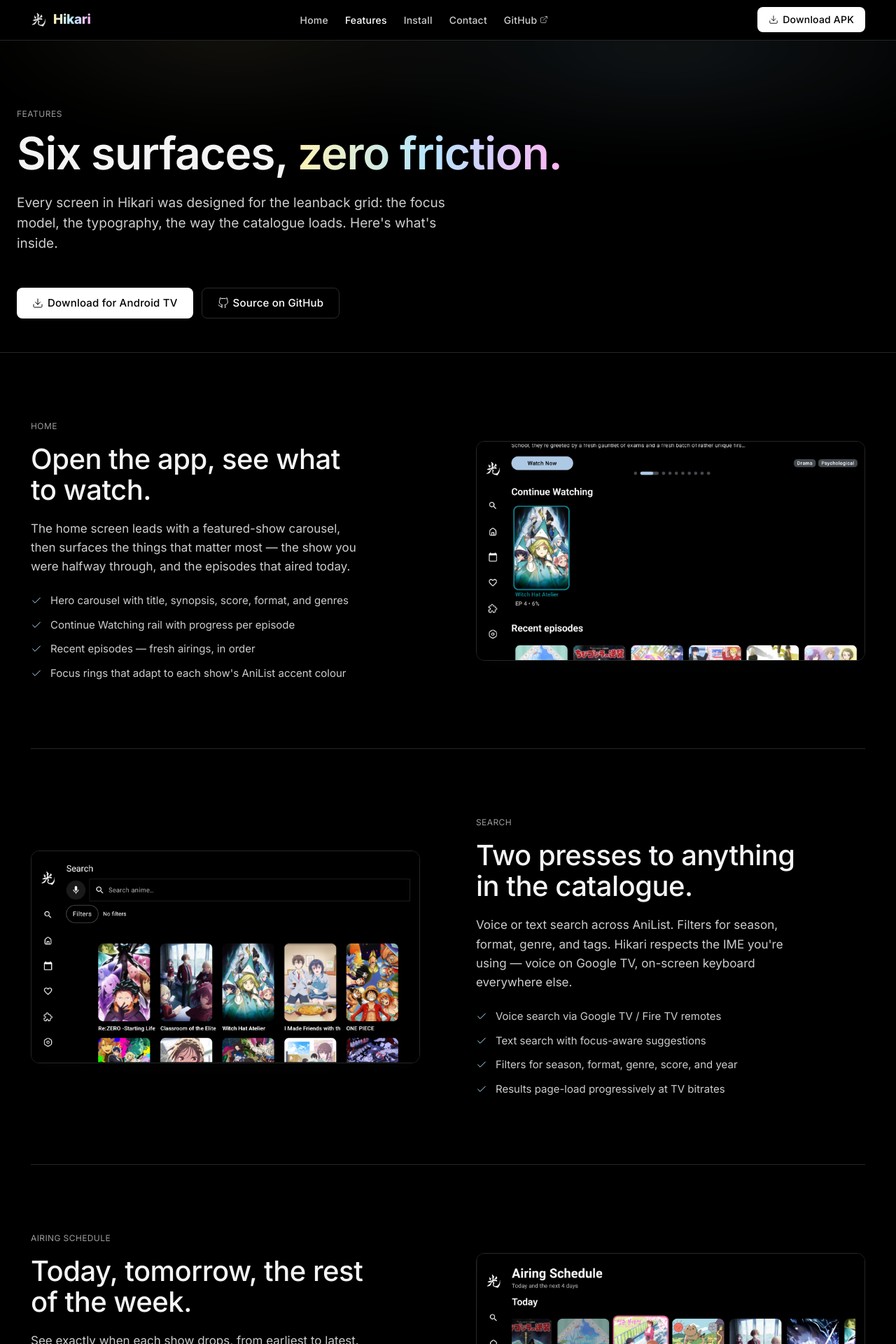
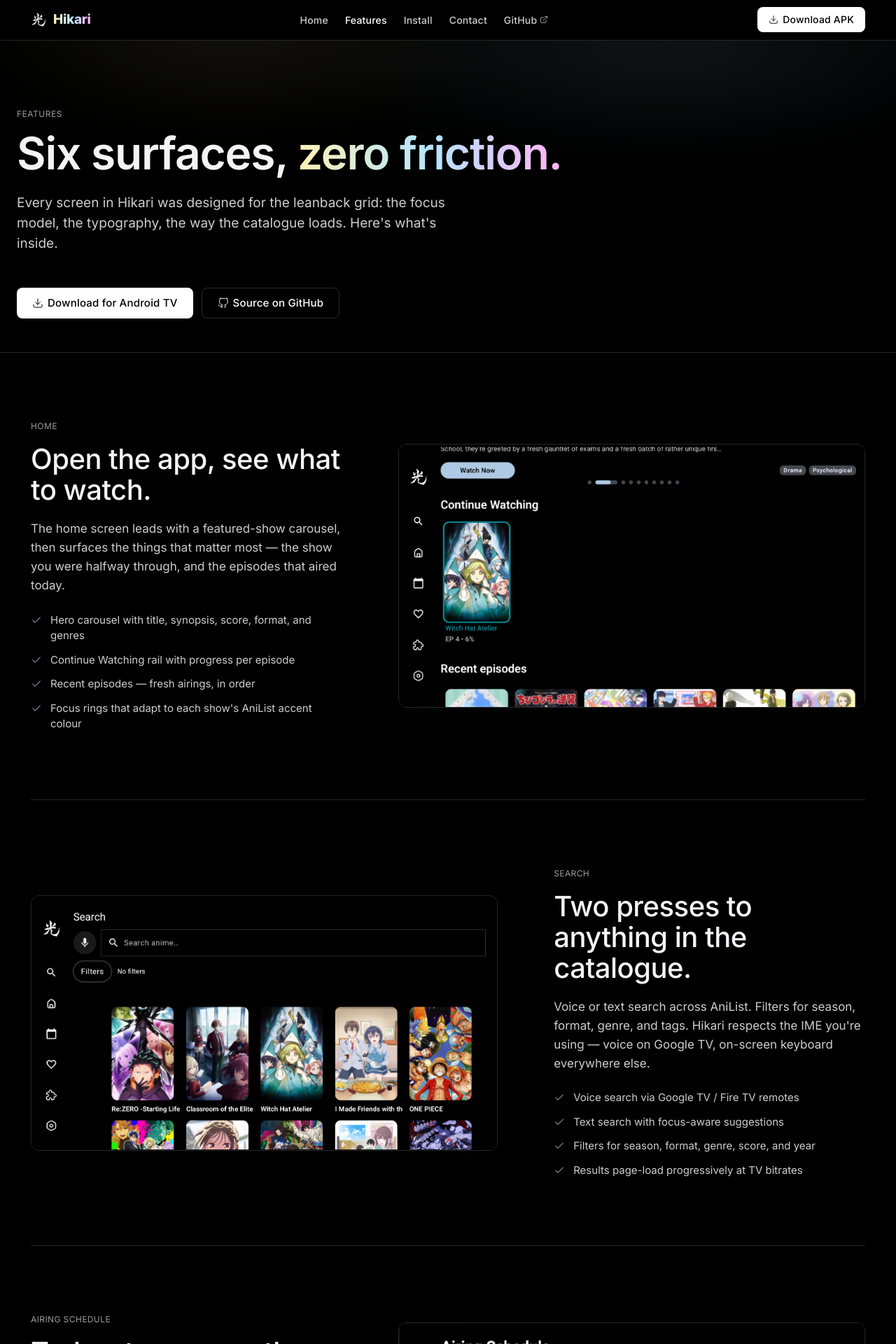
Before and after one commit to Hflott/hikari-website, a Next.js app: page /features in a window 1280 px wide. Shown: the top 1920 px of the page at 70% size. Built offline with nearby package versions, Linux system fonts and the light colour scheme.

Commit message:
feature card sizing

```diff
--- a/app/globals.css
+++ b/app/globals.css
@@ -343,10 +343,11 @@
 
 /* ── Feature rows ────────────────────────────────────────────── */
 .feature-detail {
-  display: grid; grid-template-columns: 1fr 1fr;
+  display: grid; grid-template-columns: 1fr 1.5fr;
   gap: 80px; padding: 96px 0;
   border-bottom: 1px solid var(--hairline); align-items: center;
 }
+.feature-detail.reverse { grid-template-columns: 1.5fr 1fr; }
 .feature-detail.reverse .visual { order: -1; }
 .feature-detail .copy .eyebrow { font-size: 12px; color: var(--mute); letter-spacing: 0.4px; text-transform: uppercase; }
 .feature-detail .copy h2 {
```
